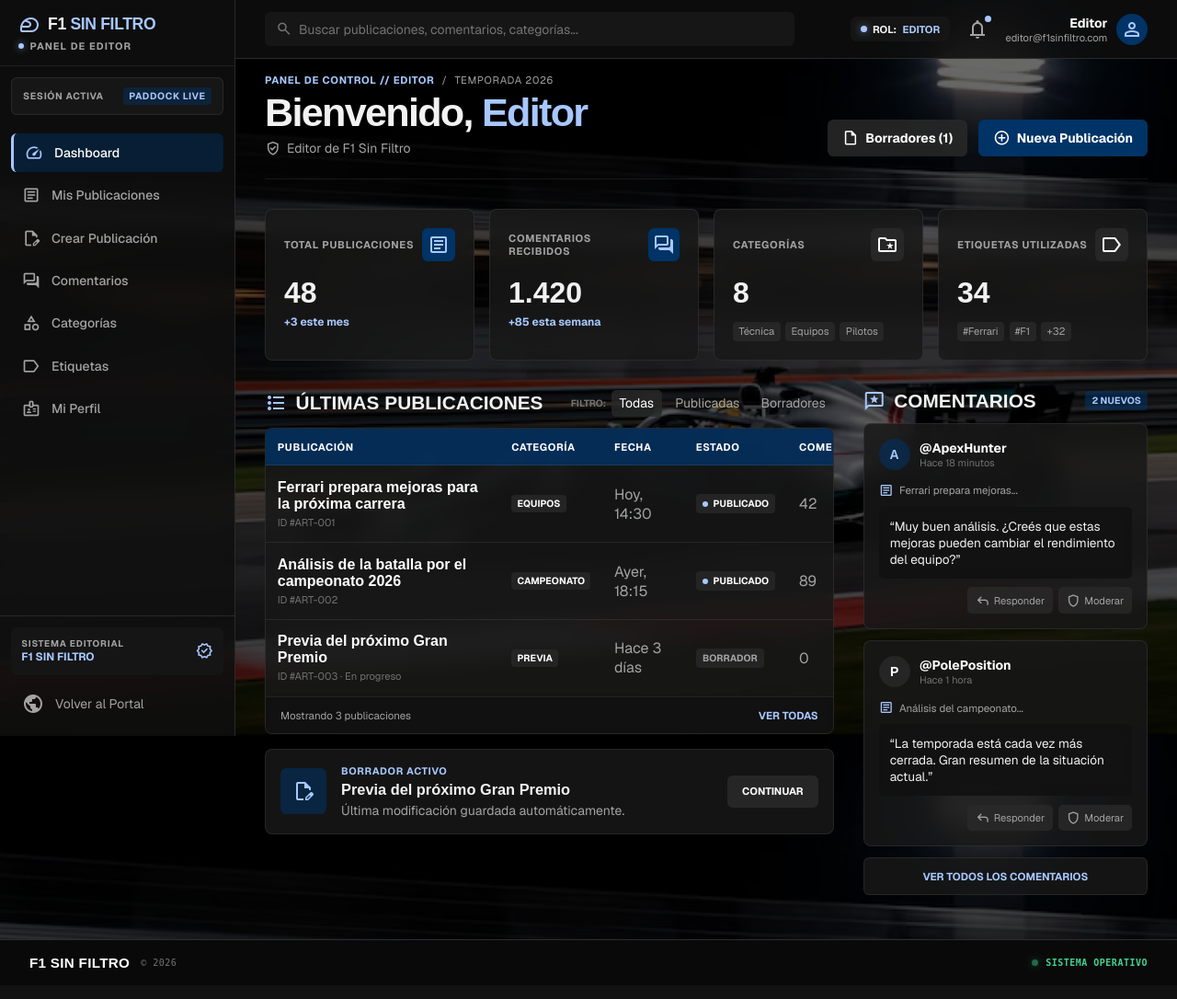
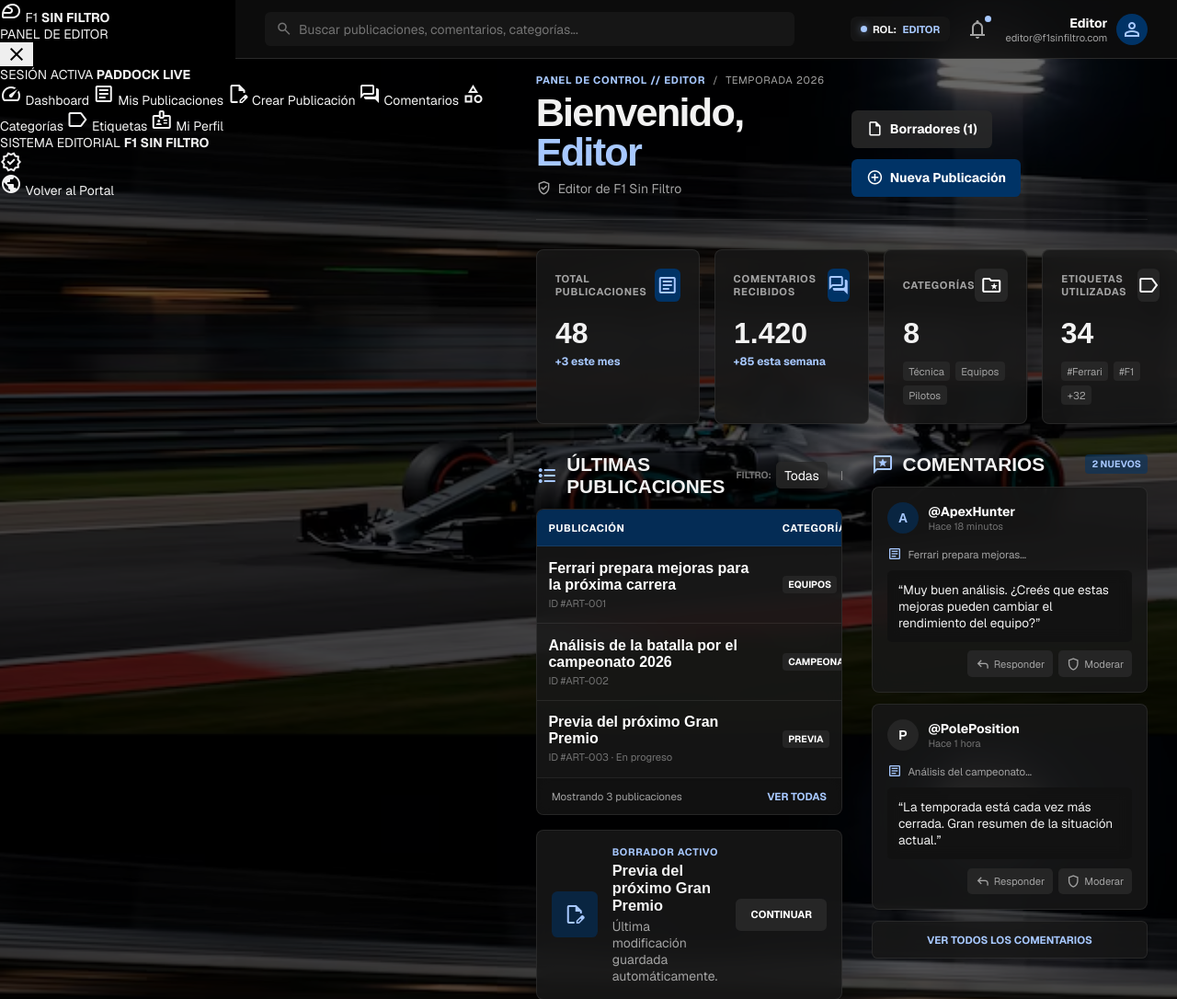
Before and after one commit to enzorodriguez-create/f1-sin-filtro, a Flask app: page /editor in a window 1280 px wide. Shown: the top 1086 px of the page at 92% size. Before the commit the page ends 1052 px from the top, so only its background shows below. Run offline with Flask 3, Linux system fonts and the light colour scheme; some web fonts are replaced.

Commit message:
Update dashboard.css

```diff
--- a/static/styles/editor/dashboard.css
+++ b/static/styles/editor/dashboard.css
@@ -1,3 +1,4 @@
+
 /* =========================
    VARIABLES
 ========================= */
@@ -99,341 +100,11 @@ a {
 
 
 /* =========================
-   SIDEBAR
-========================= */
-
-.editor-sidebar {
-    position: fixed;
-
-    top: 0;
-    left: 0;
-
-    z-index: 100;
-
-    width: 16rem;
-    height: 100vh;
-
-    display: flex;
-    flex-direction: column;
-
-    background: rgba(16, 16, 16, 0.85);
-    backdrop-filter: blur(12px);
-
-    border-right: 1px solid var(--editor-border);
-
-    transform: translateX(-100%);
-
-    transition: transform 0.3s ease;
-}
-
-
-.editor-sidebar.open {
-    transform: translateX(0);
-}
-
-
-/* =========================
-   SIDEBAR HEADER
-========================= */
-
-.sidebar-head {
-    min-height: 72px;
-
-    padding: 0 1.25rem;
-
-    display: flex;
-    align-items: center;
-    justify-content: space-between;
-
-    border-bottom: 1px solid var(--editor-border-soft);
-}
-
-
-.sidebar-brand {
-    display: flex;
-    flex-direction: column;
-
-    gap: 0.25rem;
-}
-
-
-.brand-row {
-    display: flex;
-    align-items: center;
-
-    gap: 0.5rem;
-}
-
-
-.brand-icon {
-    color: var(--editor-primary);
-
-    font-size: 1.5rem;
-}
-
-
-.brand-name {
-    font-family: var(--font-editor-title);
-
-    font-size: 1.1rem;
-
-    font-weight: 800;
-
-    letter-spacing: -0.02em;
-}
-
-
-.brand-name strong {
-    color: var(--editor-primary);
-}
-
-
-.brand-sub {
-    display: flex;
-    align-items: center;
-
-    gap: 0.4rem;
-
-    color: var(--editor-muted);
-
-    font-size: 0.68rem;
-
-    font-weight: 700;
-
-    letter-spacing: 0.1em;
-}
-
-
-.status-dot {
-    width: 6px;
-    height: 6px;
-
-    border-radius: 50%;
-
-    background: var(--editor-primary);
-
-    box-shadow:
-        0 0 8px rgba(167, 200, 255, 0.6);
-}
-
-
-.sidebar-close {
-    padding: 0.4rem;
-
-    background: transparent;
-
-    color: var(--editor-muted);
-
-    cursor: pointer;
-}
-
-
-.sidebar-close:hover {
-    color: #fff;
-}
-
-
-/* =========================
-   SESSION
-========================= */
-
-.session-box {
-    margin: 0.75rem;
-
-    padding: 0.6rem 0.75rem;
-
-    display: flex;
-    justify-content: space-between;
-    align-items: center;
-
-    background: rgba(25, 25, 25, 0.82);
-
-    backdrop-filter: blur(8px);
-
-    border: 1px solid var(--editor-border-soft);
-
-    border-radius: 0.4rem;
-
-    font-size: 0.65rem;
-
-    font-weight: 700;
-
-    letter-spacing: 0.06em;
-
-    color: var(--editor-muted);
-}
-
-
-.session-box strong {
-    padding: 0.2rem 0.4rem;
-
-    background: rgba(0, 51, 102, 0.45);
-
-    color: var(--editor-primary);
-
-    border-radius: 0.25rem;
-}
-
-
-/* =========================
-   SIDEBAR NAV
-========================= */
-
-.sidebar-nav {
-    flex: 1;
-
-    padding: 0.5rem 0.75rem;
-
-    display: flex;
-    flex-direction: column;
-
-    gap: 0.25rem;
-
-    overflow-y: auto;
-}
-
-
-.sidebar-link {
-    padding: 0.7rem 0.75rem;
-
-    display: flex;
-    align-items: center;
-
-    gap: 0.75rem;
-
-    border-radius: 0.4rem;
-
-    color: var(--editor-muted);
-
-    font-weight: 500;
-
-    transition:
-        background 0.2s,
-        color 0.2s,
-        border 0.2s;
-}
-
-
-.sidebar-link .material-symbols-outlined {
-    font-size: 1.25rem;
-}
-
-
-.sidebar-link:hover {
-    background: rgba(32, 32, 32, 0.75);
-
-    color: #fff;
-}
-
-
-.sidebar-link.active {
-    background: rgba(0, 51, 102, 0.45);
-
-    color: #fff;
-
-    border-left: 3px solid var(--editor-primary);
-}
-
-
-.sidebar-link.active .material-symbols-outlined {
-    color: var(--editor-primary);
-}
-
-
-/* =========================
-   SIDEBAR BOTTOM
-========================= */
-
-.sidebar-bottom {
-    margin-top: auto;
-
-    padding: 0.75rem;
-
-    display: flex;
-    flex-direction: column;
-
-    gap: 0.5rem;
-
-    border-top: 1px solid var(--editor-border);
-}
-
-
-.cms-card {
-    padding: 0.7rem;
-
-    display: flex;
-    align-items: center;
-    justify-content: space-between;
-
-    background: rgba(24, 24, 24, 0.82);
-
-    backdrop-filter: blur(8px);
-
-    border-radius: 0.4rem;
-}
-
-
-.cms-card div {
-    display: flex;
-    flex-direction: column;
-}
-
-
-.cms-label {
-    color: var(--editor-muted);
-
-    font-size: 0.62rem;
-
-    font-weight: 700;
-
-    letter-spacing: 0.08em;
-}
-
-
-.cms-card strong {
-    color: var(--editor-primary);
-
-    font-size: 0.75rem;
-}
-
-
-.cms-card .material-symbols-outlined {
-    color: var(--editor-primary);
-
-    font-size: 1.2rem;
-}
-
-
-.portal-link {
-    padding: 0.7rem 0.75rem;
-
-    display: flex;
-    align-items: center;
-
-    gap: 0.75rem;
-
-    color: var(--editor-muted);
-
-    border-radius: 0.4rem;
-
-    transition: all 0.2s;
-}
-
-
-.portal-link:hover {
-    background: rgba(32, 32, 32, 0.75);
-
-    color: #fff;
-}
-
-
-/* =========================
    CONTENIDO
 ========================= */
 
 .editor-content {
     width: 100%;
-
     min-height: 100vh;
 }
 
@@ -1688,42 +1359,38 @@ tbody tr:hover {
         align-items: flex-start;
     }
 
-    .editor-sidebar {
-        position: sticky;
-        top: 0;
-        left: auto;
-
-        flex-shrink: 0;
-
-        height: 100vh;
-
-        transform: translateX(0);
-    }
-
-    .sidebar-close,
+
     .menu-btn {
         display: none;
     }
 
+
     .editor-content {
         width: calc(100% - 16rem);
+
         min-width: 0;
+
         padding-left: 0;
     }
+
 
     .editor-topbar {
         left: 16rem;
+
         padding-left: 2rem;
         padding-right: 2rem;
     }
+
 
     .editor-main {
         padding-left: 2rem;
         padding-right: 2rem;
     }
 
+
     .editor-stats {
-        grid-template-columns: repeat(4, 1fr);
+        grid-template-columns:
+            repeat(4, 1fr);
     }
 
 }
```
